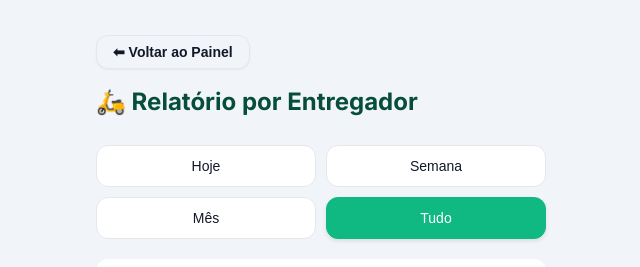
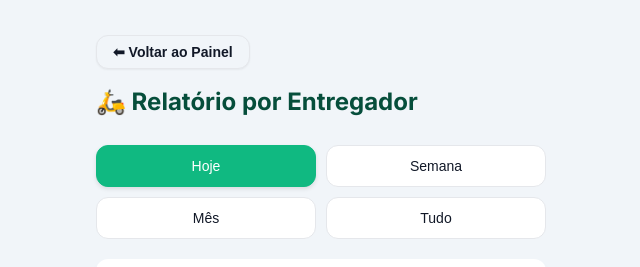
Before and after one commit to Jbsousa86/entregalocal, a React (Vite) app: page /admin/reports/couriers in a window 1280 px wide. Shown: the top 267 px of the page, without its empty margins (319-959 px from the left). Built offline with nearby package versions, Linux system fonts and the light colour scheme; no server answers; the database is empty.

Commit message:
fixado o historico hoje

```diff
--- a/src/screens/admin/AdminCourierReport.jsx
+++ b/src/screens/admin/AdminCourierReport.jsx
@@ -8,7 +8,7 @@ export default function AdminCourierReport() {
         couriers: {}
     });
     const [allDeliveries, setAllDeliveries] = useState([]);
-    const [filter, setFilter] = useState('all');
+    const [filter, setFilter] = useState('today');
     const [loading, setLoading] = useState(true);
     const navigate = useNavigate();
 
--- a/src/screens/admin/AdminEstablishmentReport.jsx
+++ b/src/screens/admin/AdminEstablishmentReport.jsx
@@ -8,7 +8,7 @@ export default function AdminEstablishmentReport() {
         establishments: {}
     });
     const [allDeliveries, setAllDeliveries] = useState([]);
-    const [filter, setFilter] = useState('all');
+    const [filter, setFilter] = useState('today');
     const [loading, setLoading] = useState(true);
     const navigate = useNavigate();
 
--- a/src/screens/courier/CourierHistoryScreen.jsx
+++ b/src/screens/courier/CourierHistoryScreen.jsx
@@ -8,7 +8,7 @@ export default function CourierHistoryScreen() {
   const [history, setHistory] = useState([]);
   const [filteredHistory, setFilteredHistory] = useState([]);
   const [loading, setLoading] = useState(true);
-  const [filterRange, setFilterRange] = useState('all');
+  const [filterRange, setFilterRange] = useState('today');
   const [stats, setStats] = useState({ totalCount: 0, totalEarnings: 0 });
   const [statsLoading, setStatsLoading] = useState(false);
   const navigate = useNavigate();
--- a/src/screens/establishment/DeliveryHistoryScreen.jsx
+++ b/src/screens/establishment/DeliveryHistoryScreen.jsx
@@ -7,7 +7,7 @@ import { useNavigate } from 'react-router-dom';
 export default function DeliveryHistoryScreen() {
   const [history, setHistory] = useState([]);
   const [loading, setLoading] = useState(true);
-  const [filterRange, setFilterRange] = useState('all'); // Padrão 'all' para o usuário ver tudo primeiro
+  const [filterRange, setFilterRange] = useState('today'); // Padrão 'today' conforme solicitação
   const [stats, setStats] = useState({
     deliveredCount: 0,
     canceledCount: 0,
```
